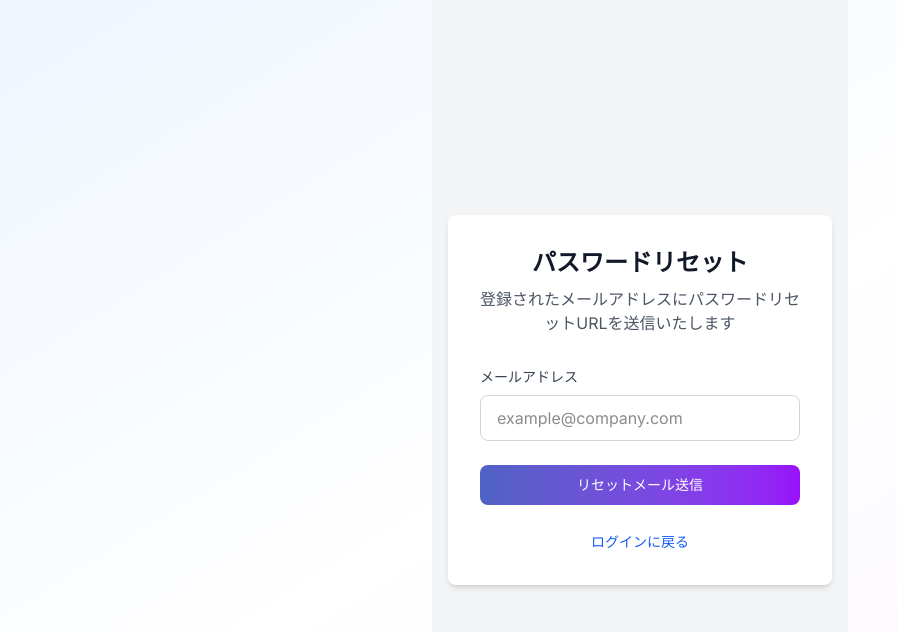
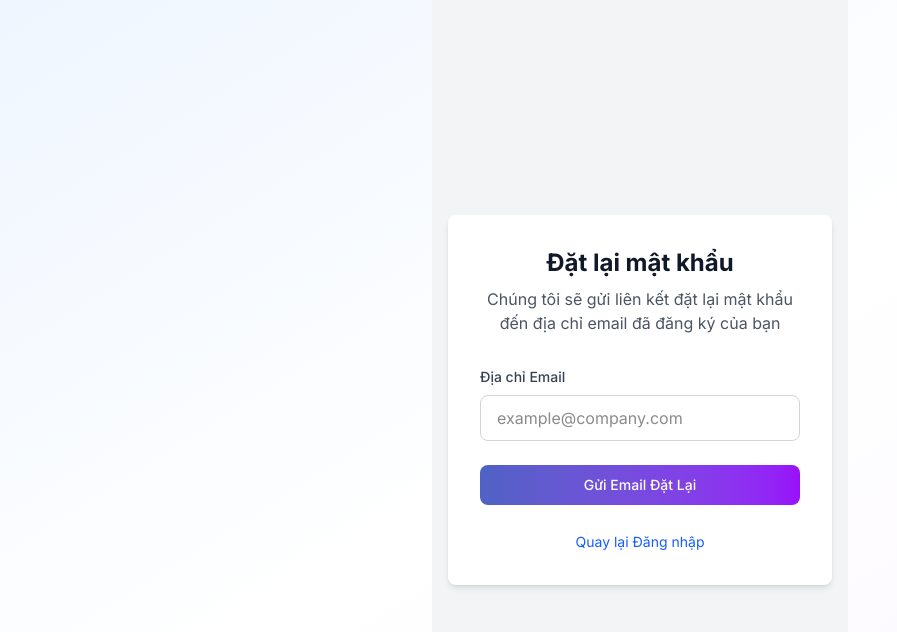
Before and after one commit to Kzzhoangquan/fontend-doan, a Next.js app: page /auth/reset-password in a window 1280 px wide. Shown: the top 632 px of the page, without its empty margins (0-897 px from the left). Built offline with nearby package versions, Linux system fonts and the light colour scheme.

Commit message:
Implement internationalization for reset password page: Integrate translation support for error messages, success notifications, and UI text. Update English and Vietnamese locale files with corresponding translations to enhance user experience across different languages.

```diff
--- a/src/app/auth/reset-password/page.tsx
+++ b/src/app/auth/reset-password/page.tsx
@@ -4,8 +4,10 @@ import Button from '@/components/ui/Button';
 import Input from '@/components/ui/Input';
 import { notification } from 'antd';
 import { useState } from 'react';
+import { useTranslation } from 'react-i18next';
 
 export default function ResetPasswordPage() {
+  const { t } = useTranslation();
   const [email, setEmail] = useState('');
   const [isLoading, setIsLoading] = useState(false);
   const [isSuccess, setIsSuccess] = useState(false);
@@ -28,16 +30,16 @@ export default function ResetPasswordPage() {
       });
 
       if (!response.ok) {
-        throw new Error('パスワードのリセットに失敗しました');
+        throw new Error(t('auth.resetPassword.errorMessage'));
       }
 
       setIsSuccess(true);
     } catch (error) {
       api.error({
-        message: 'パスワードのリセットに失敗しました',
-        description: 'パスワードリセットに失敗しました。',
+        message: t('auth.resetPassword.errorTitle'),
+        description: t('auth.resetPassword.errorMessage'),
       });
-      setError('パスワードリセットに失敗しました。');
+      setError(t('auth.resetPassword.errorMessage'));
     } finally {
       setIsLoading(false);
     }
@@ -66,14 +68,15 @@ export default function ResetPasswordPage() {
               </svg>
             </div>
             <h3 className='mt-4 text-lg font-medium text-gray-900'>
-              メール送信完了
+              {t('auth.resetPassword.successTitle')}
             </h3>
             <div className='mt-2 text-sm text-gray-500'>
-              <p>
-                パスワードリセットリンクが <strong>{email}</strong>{' '}
-                に送信されました。
-              </p>
-              <p className='mt-2'>メールをご確認ください。</p>
+              <p
+                dangerouslySetInnerHTML={{
+                  __html: t('auth.resetPassword.successMessage', { email }),
+                }}
+              />
+              <p className='mt-2'>{t('auth.resetPassword.checkEmail')}</p>
             </div>
             <div className='mt-6'>
               <Button
@@ -81,7 +84,7 @@ export default function ResetPasswordPage() {
                 variant='outline'
                 className='w-full'
               >
-                別のメールアドレスを試す
+                {t('auth.resetPassword.tryAnotherEmail')}
               </Button>
             </div>
             <div className='mt-4'>
@@ -89,7 +92,7 @@ export default function ResetPasswordPage() {
                 href='/login'
                 className='text-sm text-blue-600 hover:text-blue-500'
               >
-                ログインに戻る
+                {t('auth.resetPassword.backToLogin')}
               </a>
             </div>
           </div>
@@ -106,10 +109,10 @@ export default function ResetPasswordPage() {
       <div className='max-w-md w-full bg-white rounded-lg shadow-md p-8'>
         <div className='text-center mb-8'>
           <h1 className='text-2xl font-bold text-gray-900 mb-2'>
-            パスワードリセット
+            {t('auth.resetPassword.title')}
           </h1>
           <p className='text-gray-600'>
-            登録されたメールアドレスにパスワードリセットURLを送信いたします
+            {t('auth.resetPassword.description')}
           </p>
         </div>
 
@@ -119,14 +122,14 @@ export default function ResetPasswordPage() {
               htmlFor='email'
               className='block text-sm font-medium text-gray-700 mb-2'
             >
-              メールアドレス
+              {t('auth.resetPassword.emailLabel')}
             </label>
             <Input
               id='email'
               type='email'
               value={email}
               onChange={e => setEmail(e.target.value)}
-              placeholder='example@company.com'
+              placeholder={t('auth.resetPassword.emailPlaceholder')}
               required
               className='w-full'
             />
@@ -142,7 +145,7 @@ export default function ResetPasswordPage() {
             disabled={isLoading}
             className='w-full'
           >
-            リセットメール送信
+            {t('auth.resetPassword.submitButton')}
           </Button>
         </form>
 
@@ -152,7 +155,7 @@ export default function ResetPasswordPage() {
             href='/login'
             className='text-sm text-blue-600 hover:text-blue-500'
           >
-            ログインに戻る
+            {t('auth.resetPassword.backToLogin')}
           </a>
         </div>
       </div>
--- a/src/i18n/locales/en/common.json
+++ b/src/i18n/locales/en/common.json
@@ -45,5 +45,21 @@
             "delete": "Are you sure you want to delete this {{entity}}?",
             "remove": "Are you sure you want to remove this {{entity}}?"
         }
+    },
+    "auth": {
+        "resetPassword": {
+            "title": "Reset Password",
+            "description": "We will send a password reset URL to your registered email address",
+            "emailLabel": "Email Address",
+            "emailPlaceholder": "example@company.com",
+            "submitButton": "Send Reset Email",
+            "backToLogin": "Back to Login",
+            "successTitle": "Email Sent",
+            "successMessage": "Password reset link has been sent to <strong>{{email}}</strong>.",
+            "checkEmail": "Please check your email.",
+            "tryAnotherEmail": "Try another email address",
+            "errorTitle": "Password Reset Failed",
+            "errorMessage": "Failed to reset password. Please try again."
+        }
     }
 }
--- a/src/i18n/locales/vi/common.json
+++ b/src/i18n/locales/vi/common.json
@@ -45,5 +45,21 @@
         "delete": "Bạn có chắc chắn muốn xóa {{entity}} này?",
         "remove": "Bạn có chắc chắn muốn xóa {{entity}} này?"
       }
+    },
+    "auth": {
+      "resetPassword": {
+        "title": "Đặt lại mật khẩu",
+        "description": "Chúng tôi sẽ gửi liên kết đặt lại mật khẩu đến địa chỉ email đã đăng ký của bạn",
+        "emailLabel": "Địa chỉ Email",
+        "emailPlaceholder": "example@company.com",
+        "submitButton": "Gửi Email Đặt Lại",
+        "backToLogin": "Quay lại Đăng nhập",
+        "successTitle": "Đã gửi Email",
+        "successMessage": "Liên kết đặt lại mật khẩu đã được gửi đến <strong>{{email}}</strong>.",
+        "checkEmail": "Vui lòng kiểm tra email của bạn.",
+        "tryAnotherEmail": "Thử địa chỉ email khác",
+        "errorTitle": "Đặt lại mật khẩu thất bại",
+        "errorMessage": "Không thể đặt lại mật khẩu. Vui lòng thử lại."
+      }
     }
 }
--- a/src/sdk/models/CreateUserDto.ts
+++ b/src/sdk/models/CreateUserDto.ts
@@ -16,11 +16,11 @@ export type CreateUserDto = {
    */
   password: string;
   /**
-   * Disable user login (ログイン不可) - if true, user cannot login
+   * Disable user login - if true, user cannot login
    */
   isActive?: boolean;
   /**
-   * Array of permission names to assign to user (権限)
+   * Array of permission names to assign to user
    */
   permissions?: Array<string>;
   /**
--- a/src/sdk/models/UpdateUserDto.ts
+++ b/src/sdk/models/UpdateUserDto.ts
@@ -16,11 +16,11 @@ export type UpdateUserDto = {
    */
   password?: string;
   /**
-   * Disable user login (ログイン不可) - if true, user cannot login
+   * Disable user login - if true, user cannot login
    */
   isActive?: boolean;
   /**
-   * Array of permission names to assign to user (権限)
+   * Array of permission names to assign to user
    */
   permissions?: Array<string>;
   /**
```
